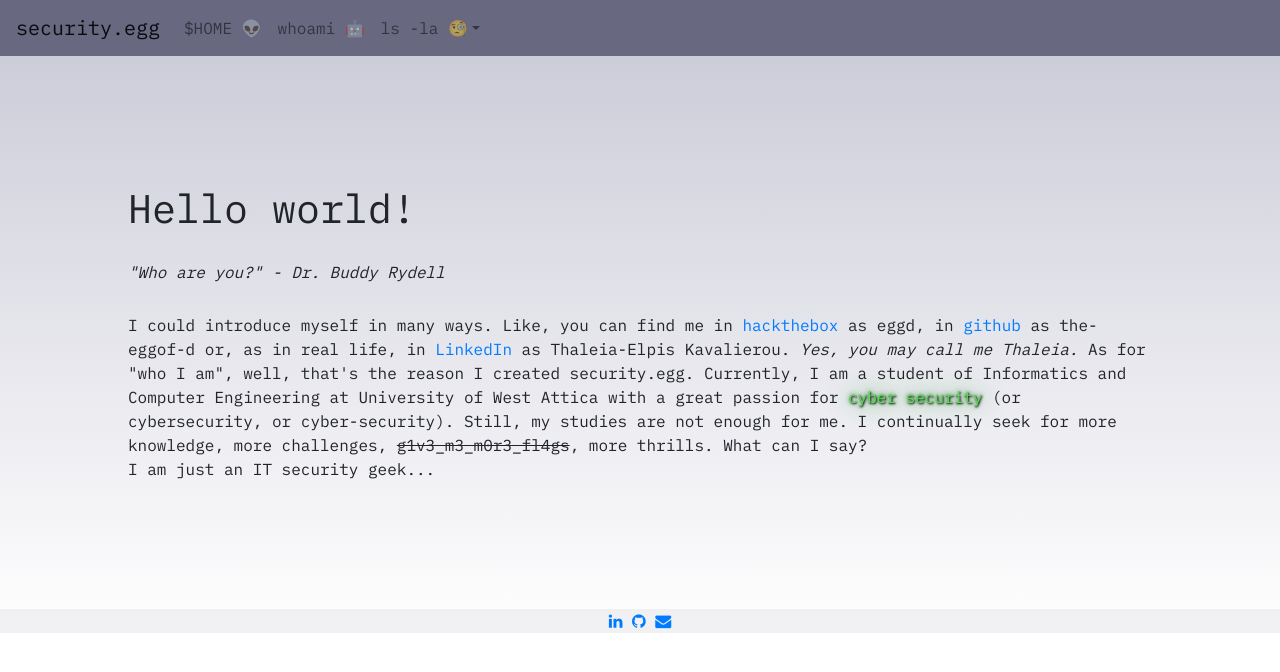
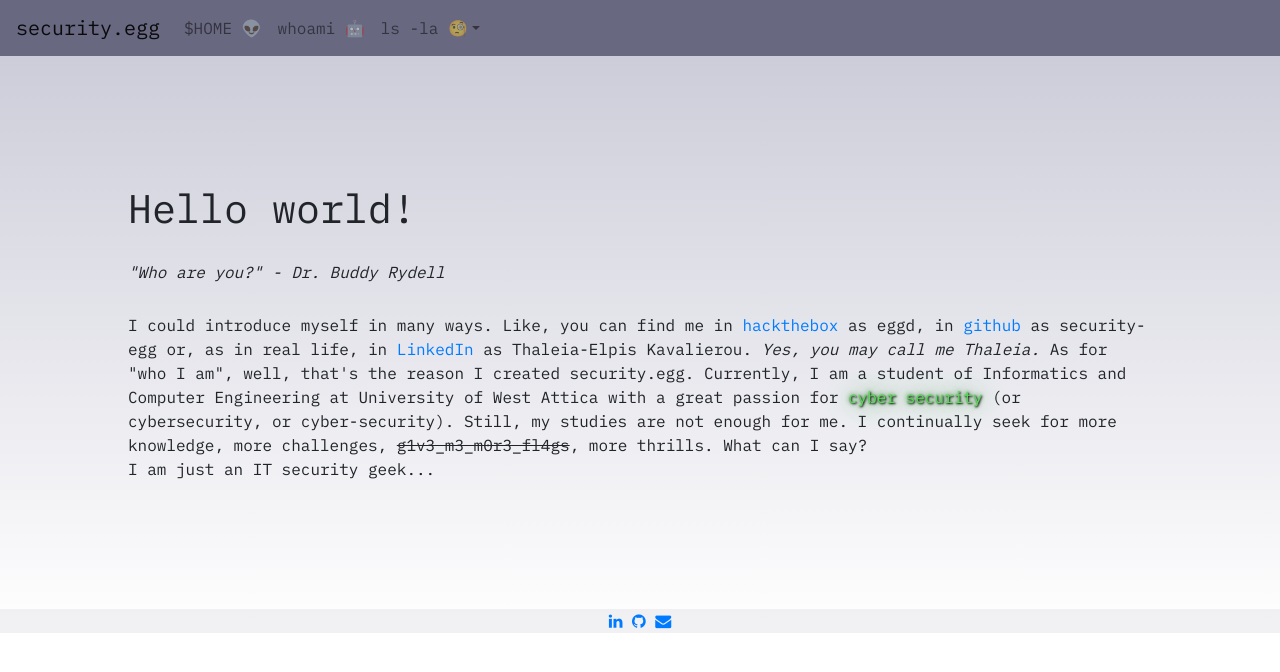
Before and after one commit to security-egg/securityegg, a Jekyll site: the page built from about.markdown, in a window 1280 px wide. Shown: the top 672 px of the page. Built offline with Jekyll 4.4.1, drawn with Linux system fonts in a browser that asks for light colours; nearby versions of some CDN libraries.

Commit message:
Update about.markdown

```diff
--- a/about.markdown
+++ b/about.markdown
@@ -9,7 +9,7 @@ permalink: /about
 	<h6 style = "margin-bottom: 3%"><i>"Who are you?" - Dr. Buddy Rydell</i></h6>
 	<p>
 		I could introduce myself in many ways. Like, you can find me in <a href="https://app.hackthebox.eu">hackthebox</a> as eggd,
-		in <a href="https://github.com/the-eggof-d">github</a> as the-eggof-d or, as in real life, in
+		in <a href="https://github.com/security-egg">github</a> as security-egg or, as in real life, in
 		<a href="https://www.linkedin.com/in/thaleia-elpis-kavalierou-9235ba194?lipi=urn%3Ali%3Apage%3Ad_flagship3_profile_view_base_contact_details%3BH5XhCzdfTs2x85oMSX7mQw%3D%3D">LinkedIn</a>
 		as Thaleia-Elpis Kavalierou. <i>Yes, you may call me Thaleia.</i> As for "who I am", well, that's the reason I created security.egg. Currently, I am a student of Informatics and Computer
 		Engineering at University of West Attica with a great passion for <span style = "color: #59db57; text-shadow: 1px 1px 2px black, 0 0 25px green, 0 0 5px darkgreen">cyber security</span>
```
